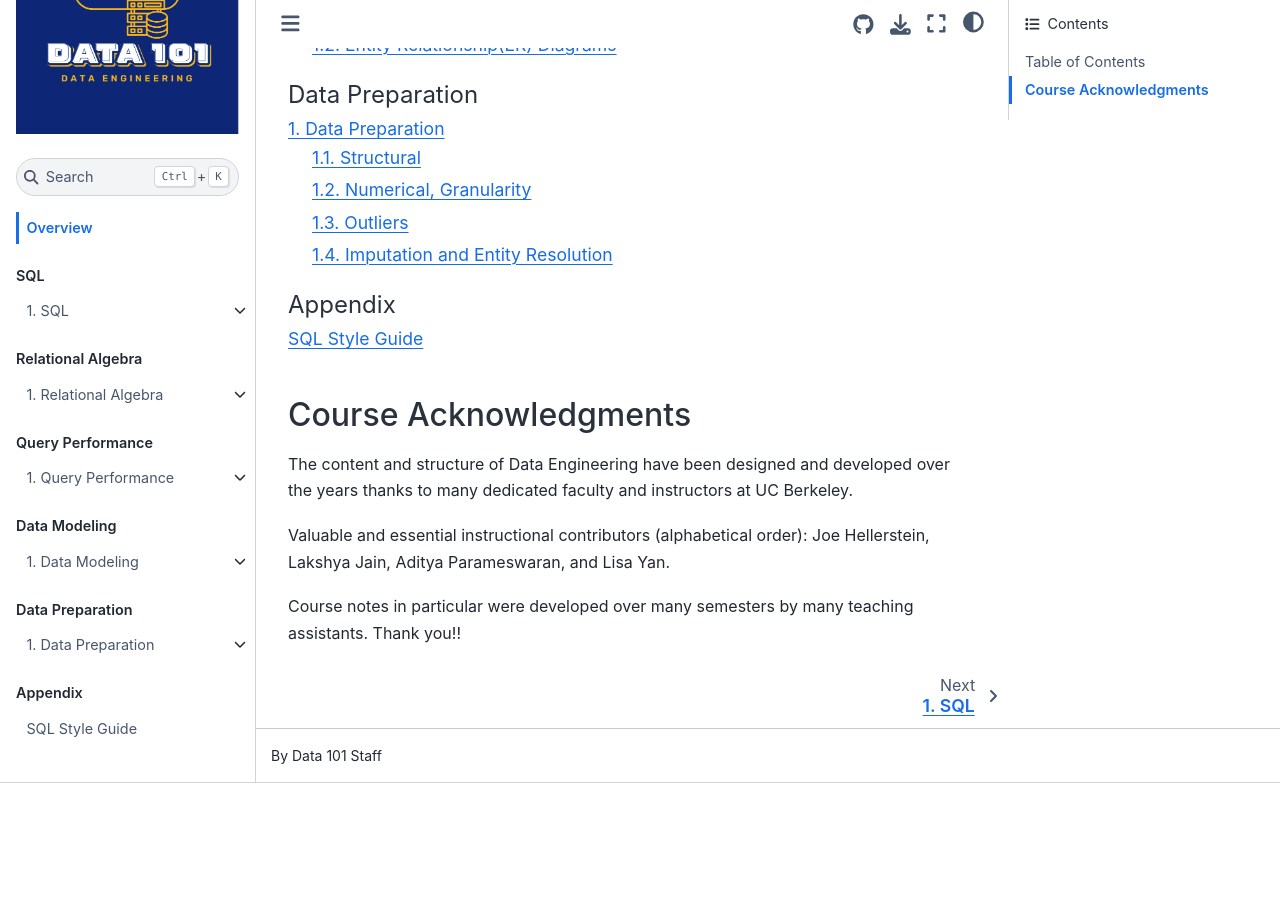
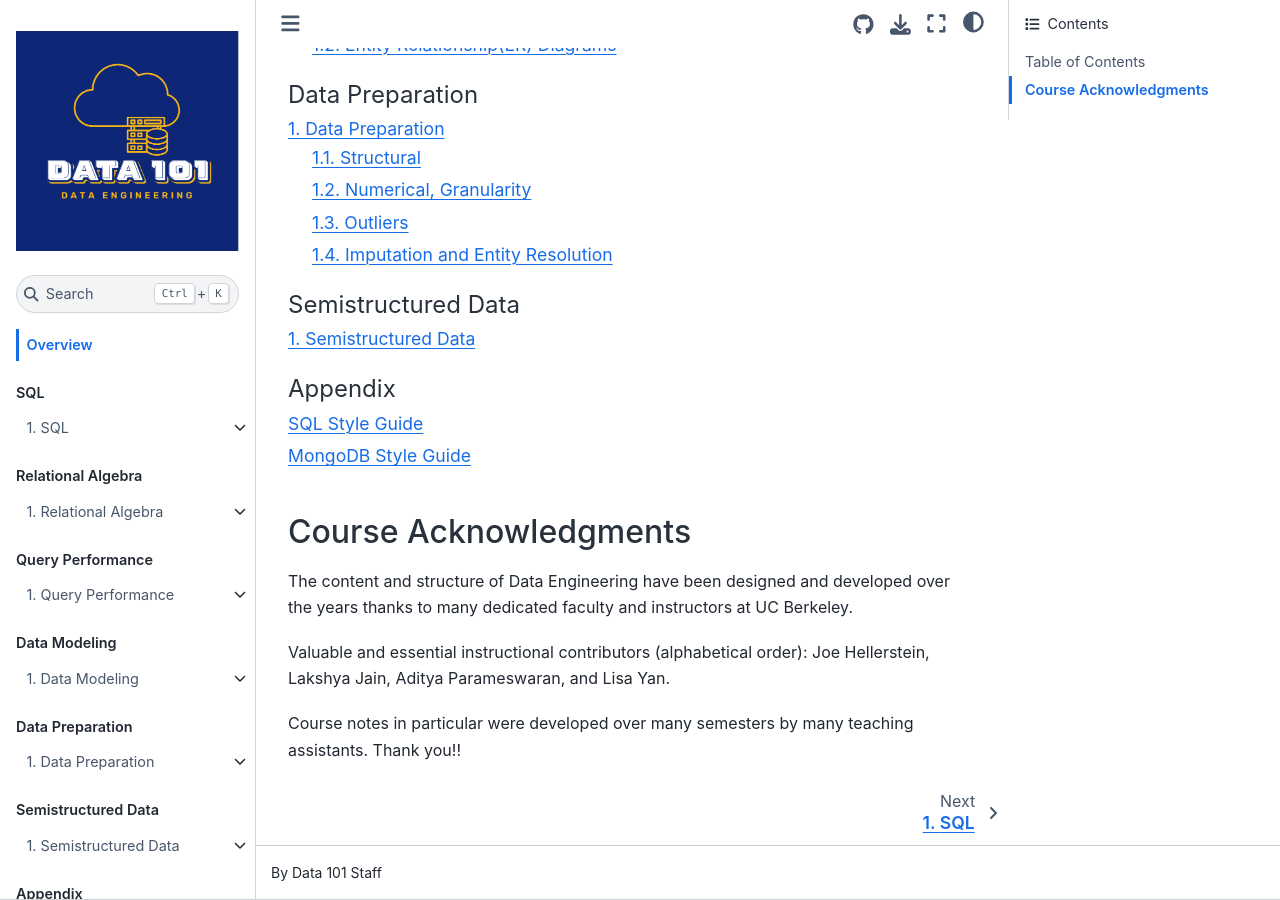
Before and after one commit to cal-data-eng/notes, a Jupyter Book: the page built from overview.md, in a window 1280 px wide and 900 px high, scrolled down 1265 px. Built offline with Jupyter Book 1.0.4 settings and Sphinx 7.4.7 and the Sphinx Book theme 1.1.4, drawn with Linux system fonts in a browser that asks for light colours; pages that are not in the unit, such as notebooks, are missing from menus; before the commit the page ends 2048 px from its top, so only the background shows below that.

Commit message:
publish mongo-style and semistructured.md

```diff
--- a/_toc.yml
+++ b/_toc.yml
@@ -49,7 +49,14 @@ parts:
         - file: 5-data_prep/granularity
         - file: 5-data_prep/outliers
         - file: 5-data_prep/imputation
+  - caption: Semistructured Data
+    numbered: True
+    chapters:
+      - file: 6-semi_data/index
+        sections:
+        - file: 6-semi_Data/semistructured
   - caption: Appendix
     numbered: False
     chapters:
       - file: appendix/sql-style
+      - file: appendix/mongo-style
```
